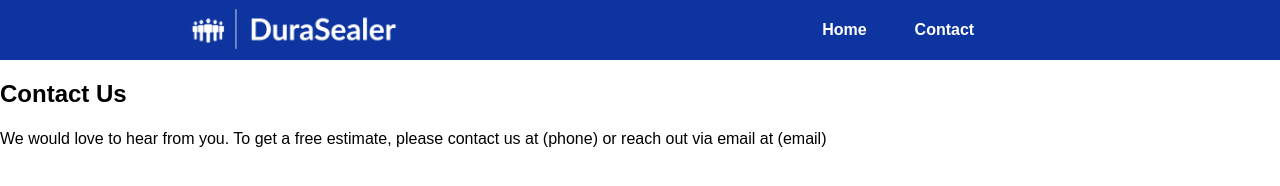
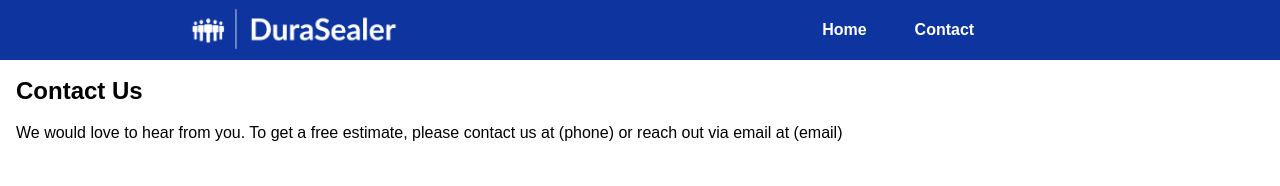
Before and after one commit to Cory-Davis13/Cory-Davis13.github.io, a plain HTML site: page contact.html in a window 1280 px wide. Drawn offline with Linux system fonts and the light colour scheme.

Commit message:
text format

```diff
--- a/contact.html
+++ b/contact.html
@@ -33,7 +33,7 @@
       </nav>
     </header>
     <main>
-      <div>
+      <div class="text-content">
         <h2>Contact Us</h2>
         <p>
           We would love to hear from you. To get a free estimate, please contact
--- a/style.css
+++ b/style.css
@@ -99,6 +99,7 @@ li {
 .text-content {
   line-height: 22px;
   margin: 1rem;
+  line-height: 22px;
 }
 
 .text-image-block {
```
